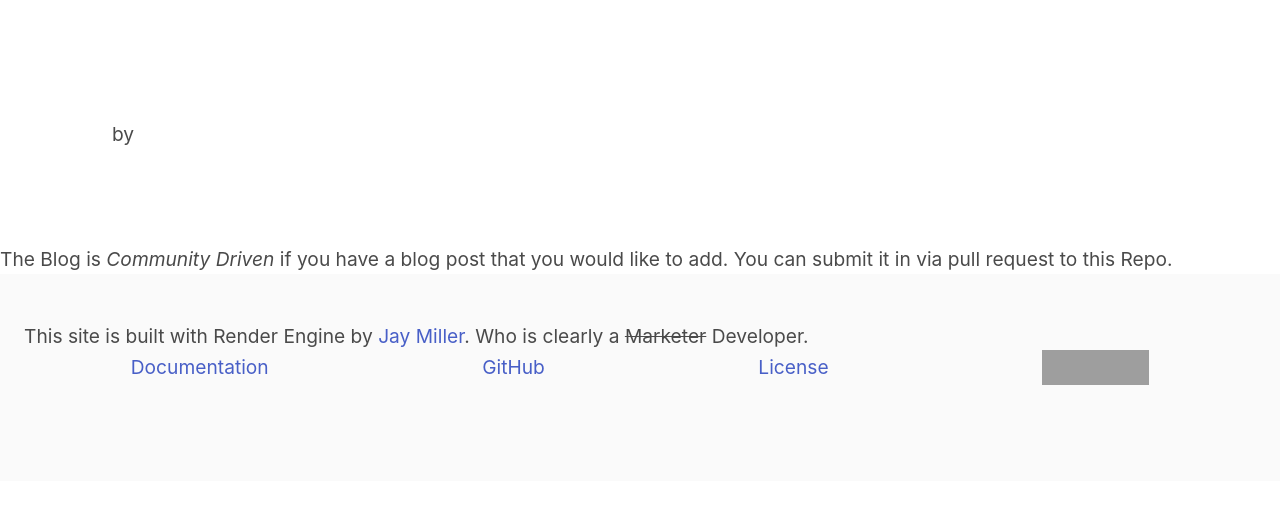
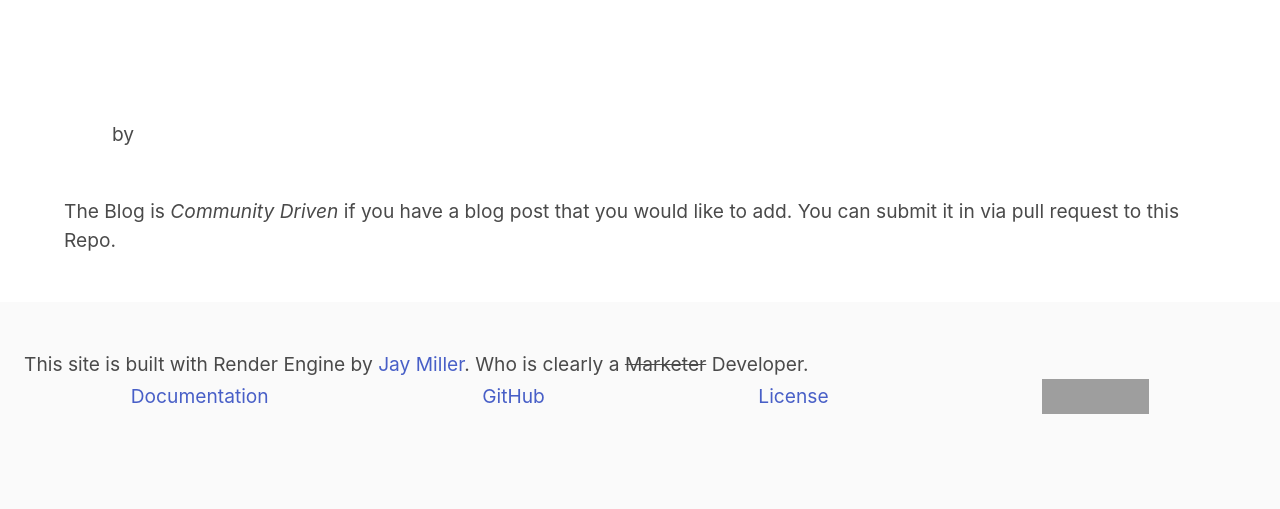
Before and after one commit to kjaymiller/render-engine-site, a Python web app: template templates/blog.html in a window 1280 px wide. Shown: the part 52-561 px from the top of the page. Run offline with Jinja, Linux system fonts and the light colour scheme; the template is opened without the code that fills it, so the values that code supplies are empty; some libraries are stand-ins or nearby versions; grey boxes are pictures that could not be loaded.

Commit message:
update title template

```diff
--- a/output/blog/executing-pre-and-post-processed-code.html
+++ b/output/blog/executing-pre-and-post-processed-code.html
@@ -119,9 +119,9 @@
 
     </div>
   </div>
+<footer class="is-grey-5">The Blog is <em>Community Driven</em> if you have a blog post that you
+would like to add. You can submit it in via pull request to this Repo.</footer>
 </section>
-<footer>The Blog is <em>Community Driven</em> if you have a blog post that you
-would like to add. You can submit it in via pull request to this Repo.</footer>
 
   <footer class="footer has-bg-warning">
     <p>This site is built with Render Engine by <a
--- a/templates/blog.html
+++ b/templates/blog.html
@@ -13,7 +13,7 @@
       {{content}}
     </div>
   </div>
+<footer class="is-grey-5">The Blog is <em>Community Driven</em> if you have a blog post that you
+would like to add. You can submit it in via pull request to this Repo.</footer>
 </section>
-<footer>The Blog is <em>Community Driven</em> if you have a blog post that you
-would like to add. You can submit it in via pull request to this Repo.</footer>
 {% endblock %}
```
